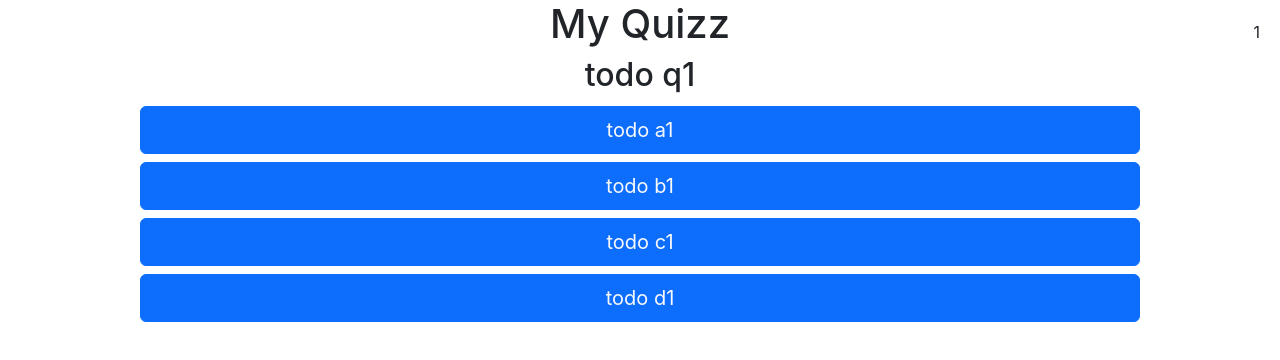
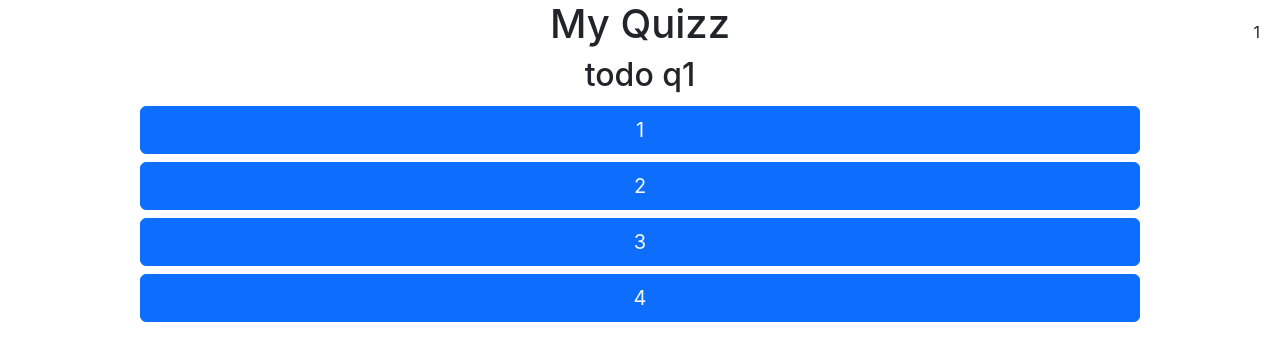
Before and after one commit to DWWM-Projects/TP-react-Quizz, a React (Create React App) app: page / in a window 1280 px wide. Shown: the top 360 px of the page. Built offline with nearby package versions, Linux system fonts and the light colour scheme.

Commit message:
.map sur bouton Answers

```diff
--- a/src/App.js
+++ b/src/App.js
@@ -6,9 +6,9 @@ class App extends React.Component {
     super(props);
     this.state={
       quizzs: [
-        {id: 0, step: 1, question: "todo q1", ansA: "todo a1", ansB: "todo b1", ansC: "todo c1", ansD: "todo d1", answer: "todo rep1"},
-        {id: 1, step: 2, question: "todo q2", ansA: "todo a2", ansB: "todo b2", ansC: "todo c2", ansD: "todo d2", answer: "todo rep2"},
-        {id: 2, step: 3, question: "todo q3", ansA: "todo a3", ansB: "todo b3 a2", ansC: "todo c3", ansD: "todo d3 c2", answer: "todo rep3"},
+        {id: 0, step: 1, question: "todo q1", guesses: [1, 2, 3, 4], answer: "todo rep1"},
+        {id: 1, step: 2, question: "todo q2", guesses: [1, 2, 3, 4], answer: "todo rep2"},
+        {id: 2, step: 3, question: "todo q3", guesses: [1, 2, 3, 4], answer: "todo rep3"},
       ]
     }
   }
--- a/src/Tableau.js
+++ b/src/Tableau.js
@@ -10,10 +10,12 @@ class Tableau extends React.Component {
                 </div>
 
                 <div className="panelAnswer d-flex flex-column">
-                <button className="btn btn-lg btn-primary text-light rounded my-1">{this.props.quizz[0].ansA}</button>
-                <button className="btn btn-lg btn-primary text-light rounded my-1">{this.props.quizz[0].ansB}</button>
-                <button className="btn btn-lg btn-primary text-light rounded my-1">{this.props.quizz[0].ansC}</button>
-                <button className="btn btn-lg btn-primary text-light rounded my-1">{this.props.quizz[0].ansD}</button>
+                    {this.props.quizz[0].guesses.map(guess =>
+                        <button className="btn btn-lg btn-primary text-light rounded my-1">{guess}</button>
+                    )}
+                {/* <button className="btn btn-lg btn-primary text-light rounded my-1">{this.props.quizz[0].guess[1]}</button>
+                <button className="btn btn-lg btn-primary text-light rounded my-1">{this.props.quizz[0].guess[2]}</button>
+                <button className="btn btn-lg btn-primary text-light rounded my-1">{this.props.quizz[0].guess[3]}</button> */}
                 </div>
             </div>
 
```
